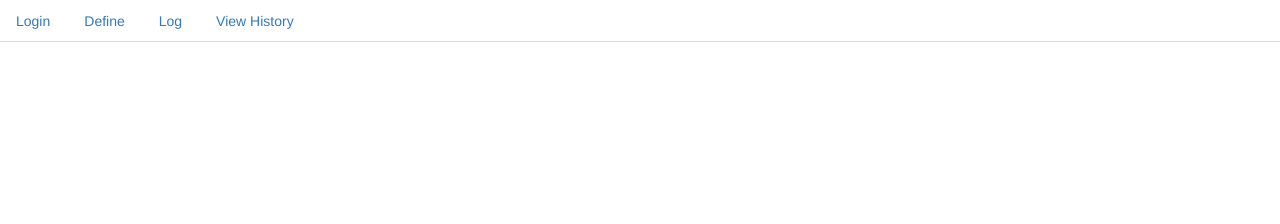
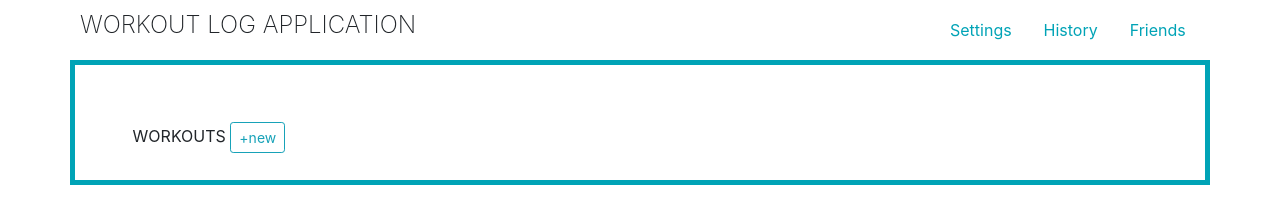
Before and after one commit to courtneycorlew/workout-log-client, a website: page dashboard.html in a window 1280 px wide. Drawn offline with nearby package versions, Linux system fonts and the light colour scheme.

```diff
--- /dev/null
+++ b/dashboard.css
@@ -0,0 +1,33 @@
+body {
+    width: 90%;
+    margin: 0 auto;
+
+}
+
+.container {
+    border:5px solid #00a3b6;
+    padding: 5%;
+}
+
+
+.applicationTitle {
+    font-size: 1.5em;
+    font-weight: 200;
+    text-transform: uppercase;
+}
+
+a {
+    color: #00a3b6;
+    margin: 2%;
+}
+
+a:hover {
+    background-color: #00a3b6;
+    color: #fff;
+    border-radius: 5px;
+}
+
+.workoutHeader {
+    text-align: center;
+    text-transform: uppercase;
+}
--- a/dashboard.html
+++ b/dashboard.html
@@ -5,123 +5,84 @@
     <meta name="viewport" content="width=device-width, initial-scale=1.0">
     <meta http-equiv="X-UA-Compatible" content="ie=edge">
     <title>Workout Log</title>
-    <link rel="stylesheet" href="https://maxcdn.bootstrapcdn.com/bootstrap/3.3.7/css/bootstrap.min.css">
-
+    <link rel="stylesheet" href="https://maxcdn.bootstrapcdn.com/bootstrap/4.0.0/css/bootstrap.min.css" integrity="sha384-Gn5384xqQ1aoWXA+058RXPxPg6fy4IWvTNh0E263XmFcJlSAwiGgFAW/dAiS6JXm" crossorigin="anonymous">
+    <link rel="stylesheet" href="dashboard.css">
 </head>
 <body>
-
-  <ul class="nav nav-tabs">
-    <li><a href="#home" id="loginout" class="disabled" data-toggle="tab">Login</a>
-      <!--logout too -->
+    <nav class="navbar nav navigationBar">
+        <h3 class="applicationTitle">Workout Log Application</h3>
+        <ul class="nav justify-content-end">
+          <li class="nav-item">
+              <a href="#home" id="loginout" class="nav-link login button">Settings</a>
           </li>
-    <li><a href="#define" class="disabled" data-toggle="tab">Define</a></li>
-    <li><a href="#log" class="disabled" data-toggle="tab">Log</a></li>
-    <li><a href="#history" class="disabled" data-toggle="tab">View History</a></li>
-    <a href="#update-log" data-toggle="tab" class="disabled" type="hidden"></a>
-
+          <li class="nav-item">
+              <a href="#history" class="nav-link" >History</a>
+          </li>
+          <li class="nav-item">
+              <a href="#" class="nav-link">Friends</a>
+          </li>
         </ul>
+      </nav>
 
 
-      <!-- DEFINE -->
-      <div class="tab-pane fade" id="define">
-        <h2>Define</h2>
-          <label for="def-description">Description</label>
-          <textarea class="form-control" id="def-description" rows="3" ></textarea>
-          <label for="def-logtype">Log work by</label>
+      <div class="container">
+
+          <div class="float-left"><p class="workoutHeader">Workouts
+         <button type="button" data-toggle="modal" data-target="#add-modal" class="btn btn-outline-info btn-sm">+new</button>
+          </p>
+          </div>
+
+
+
+
+
+          <!-- Add a workout modal -->
+      <div class="modal fade" id="add-modal" role="dialog">
+          <div class="modal-dialog">
+            <div class="modal-content">
+              <div class="modal-header">
+                  <button type="button" class="close" data-dismiss="modal" aria-label="Close"><span aria-hidden="true">&times;</span></button>
+                  <!-- <h4 class="modal-title" id="define"></h4>Define</h4> -->
+              </div>
+              <div class="modal-body">
+                <label for="def-description">What kind of workout did you do? </label>
+                <textarea class="form-control" id="def-description" rows="3"  placeholder="run, walk, yoga..."></textarea>
+                <!-- <label for="def-logtype">Log work by</label>
                 <select class="form-control" id="def-logtype">
                   <option>Time</option>
                   <option>Weight</option>
                   <option>Reps</option>
-          </select>
-          <button id="def-save" class="btn btn-primary">Save</button>
-      </div>
-
-
-      <div class="tab-pane fade" id="log">
-        <h2>log!</h2>
-        <label>Result</label>
-        <input type="text" class="form-control" id="log-result" />
-        <label>Workout Select:</label>
-        <select class="form-control" id="log-definition">
-        </select>
-        <label>notes</label>
-        <textarea class="form-control" id="log-description" rows="3"></textarea>
-        <button id="log-save" class="btn btn-primary">Save</button>
-      </div>
-
-      <!--UPDATING A WORKOUT SECTION-->
-      <div class="tab-pane fade" id="update-log">
-        <h2>Log Update</h2>
-        <label>Result</label>
-        <input type="hidden" class="form-control" id="update-id" />
-        <input type="text" class="form-control" id="update-result" />
-        <label>Workout Select:</label>
-        <select class="form-control" id="update-definition">
-        </select>
-        <label>notes</label>
-        <textarea class="form-control" id="update-description" rows="3"></textarea>
-        <br />
-        <button id="log-update" class="btn btn-primary">Save</button>
-      </div>
-
-
-      <div class="tab-pane fade" id="history">
-        <h2>History</h2>
-        <ul class="list-group" id="history-list">
-        </ul>
-      </div>
-    </div>
-
- <!-- <div class="modal fade" id="login-modal" role="dialog">
-   <div class="modal-dialog">
-     <div class="modal-content">
-       <div class="modal-header">
-        <button type="button" class="close" data-dismiss="modal" aria-label="Close"><span aria-hidden="true">&times;</span></button>
-        <h4 class="modal-title">Login</h4>
-      </div>
-      <div class="modal-body">
-        <div class="alert alert-danger" style="display: none;" role="alert" id="li_error"></div>
-        <label for="li_username">Username:</label>
-        <input id="li_username" />
-        <label for="li_password">Password:</label>
-        <input type="password" id="li_password" />
+                </select> -->
               </div>
               <div class="modal-footer">
-        <button type="button" class="btn btn-default" data-dismiss="modal">Cancel</button>
-        <button id="login" type="button" class="btn btn-primary">Login</button>
+                <button id="def-save" type="button" class="btn btn-info">Save</button>
               </div>
           </div>
         </div>
       </div>
- <div class="modal fade" id="signup-modal" role="dialog">
-   <div class="modal-dialog">
-     <div class="modal-content">
-       <div class="modal-header">
-        <button type="button" class="close" data-dismiss="modal" aria-label="Close"><span aria-hidden="true">&times;</span></button>
-        <h4 class="modal-title">Sign Up</h4>
-      </div>
-      <div class="modal-body">
-      <div class="alert alert-danger" role="alert" style="display:none;" id="su_error"></div>
-        <label for="su_username">Username:</label>
-        <input id="su_username" />
-        <label for="su_password">Password:</label>
-        <input type="password" id="su_password" />
-      </div>
-      <div class="modal-footer">
-        <button type="button" class="btn btn-default" data-dismiss="modal">Cancel</button>
-        <button id="signup" type="button" class="btn btn-primary">Signup</button>
+
+
+      <div class="row">
+            <div class="card-columns">
             </div>
         </div>
+
+
+
+
+
+
+
+
       </div>
- </div> -->
+
 
  <script src="https://code.jquery.com/jquery-3.3.1.js"></script>
-<script src="https://maxcdn.bootstrapcdn.com/bootstrap/3.3.7/js/bootstrap.min.js"></script>
-<script src="app.js"></script>
+ <script src="https://maxcdn.bootstrapcdn.com/bootstrap/4.0.0/js/bootstrap.min.js" ></script>
+ <script src="./app.js"></script>
  <script src="./user/auth.js"></script>
  <script src="./workouts/define.js"></script>
  <script src="./workouts/log.js"></script>
-<!-- <script src="./dist/bundle.js"></script> -->
 
 </body>
 </html>
--- a/workouts/define.js
+++ b/workouts/define.js
@@ -7,7 +7,7 @@
 
 				var def = {
 		         		desc: $("#def-description").val(),
-						type: $("#def-logtype").val()
+						// type: $("#def-logtype").val()
 				};
 				var postData = { definition: def };
 		      	var define = $.ajax({
@@ -20,9 +20,13 @@
 		      	define.done(function(data) {
 					  WorkoutLog.definition.userDefinitions.push(data.definition);
 					  console.log(data.definition);
+					  let definition = data.definition
+					  let card = $(`<div class="card text-white mb-3"> </div>`);
+					  let workoutTitle = $(`<div class="card-body">${definition}</a></div>`)
+					  card.append(workoutTitle)
+					  $('.card-columns').append(card)
 					  $("#def-description").val("");
 					  $("#def-logtype").val("");
-					  $('a[href="#log"]').tab("show")
 					  console.log(data.definition);
 		      	});
 		  },
@@ -62,4 +66,5 @@
    }
 
 
+
 });
```
Also changed, not shown: htmlIneed.html (added, +102 -0 lines). Lines whose indentation alone changed are shown as unchanged.
